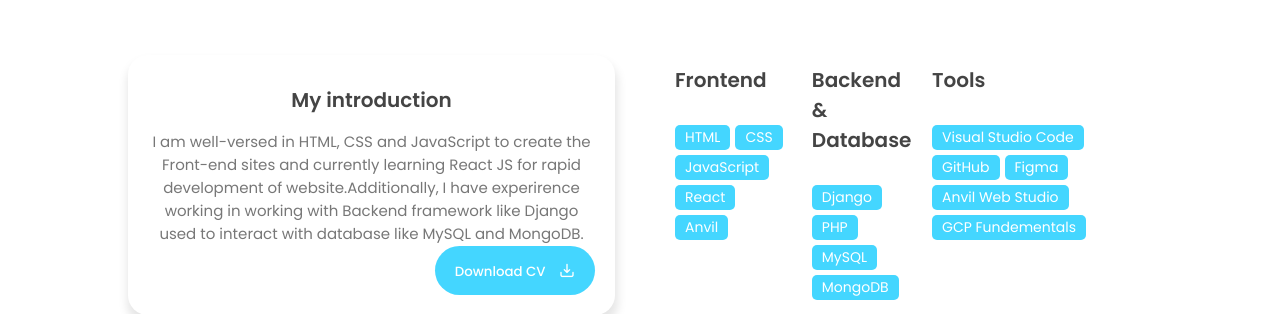
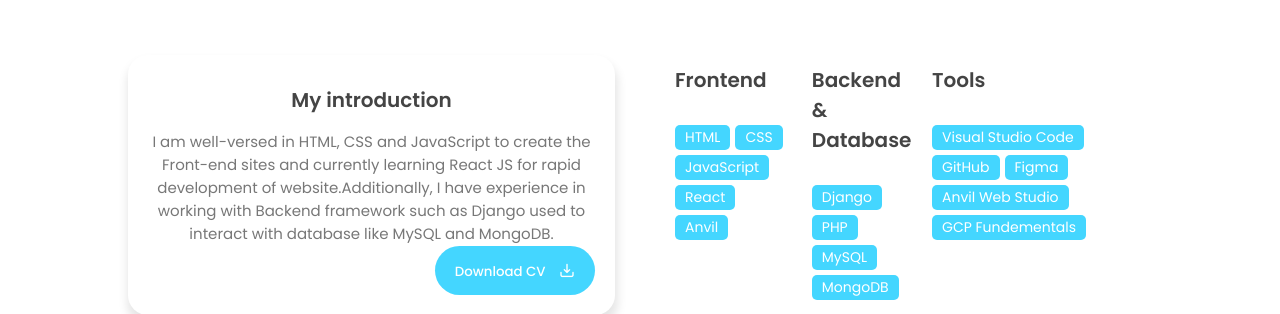
Before and after one commit to lck-manoj-s/Portfolio, a plain HTML site: page index.html in a window 1280 px wide. Shown: the part 940-1254 px from the top of the page. Drawn offline with nearby package versions, Linux system fonts and the light colour scheme.

Commit message:
Update index.html

```diff
--- a/index.html
+++ b/index.html
@@ -177,9 +177,9 @@
                                     I am well-versed in HTML, CSS and JavaScript
                                     to create the Front-end sites and currently
                                     learning React JS for rapid development of
-                                    website.Additionally, I have experirence
-                                    working in working with Backend framework
-                                    like Django used to interact with database
+                                    website.Additionally, I have experience
+                                    in working with Backend framework
+                                    such as Django used to interact with database
                                     like MySQL and MongoDB.
                                 </p>
                                 <div class="about-btn">
```
